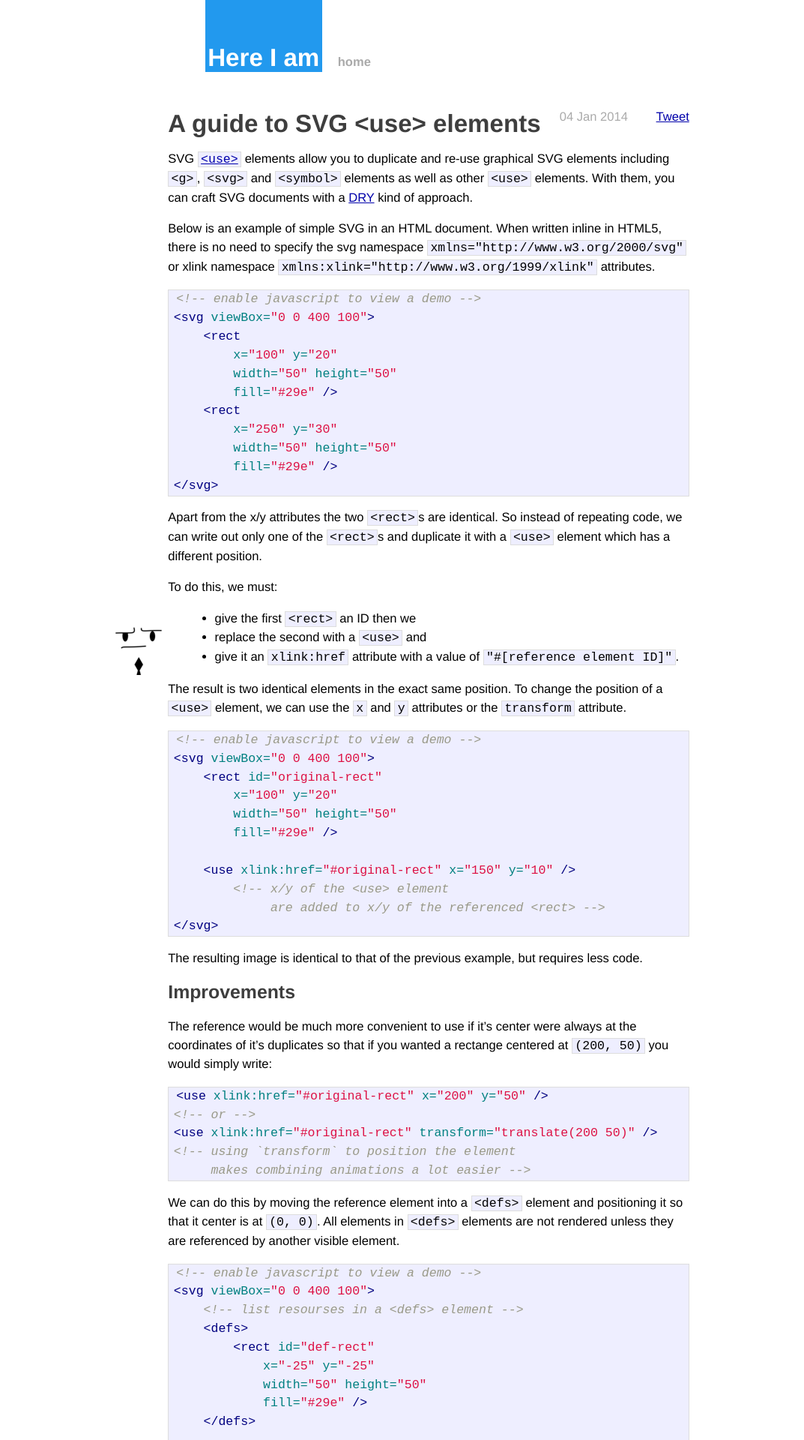
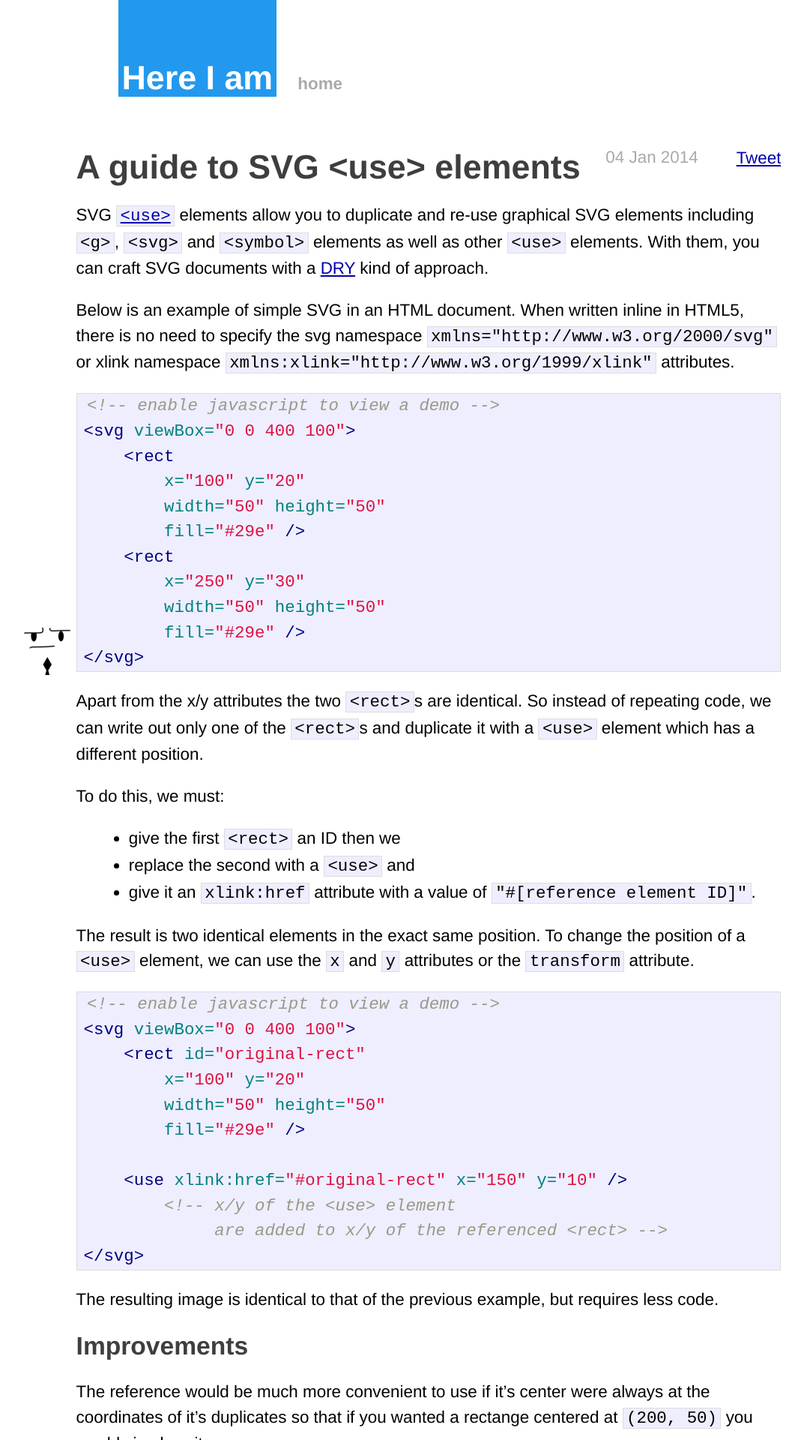
Before and after one commit to taye/taye.github.io, a Jekyll site: the page built from _posts/2014-01-14-a-guide-to-svg-use-elements.markdown, in a window 1280 px wide. Shown: the top 1920 px of the page at 75% size, without its empty margins (68-1141 px from the left). Built offline with Jekyll 4.4.1, drawn with Linux system fonts in a browser that asks for light colours; some web fonts are replaced; Markdown is read by kramdown in place of the engine named in the settings; comment, search, counter and statistics services are not loaded.

Commit message:
Adjust layout according to device width

```diff
--- a/_layouts/default.html
+++ b/_layouts/default.html
@@ -44,7 +44,7 @@
 
           {{ content }}
 
-          <div class="footer">
+          <footer>
             <img id="footer-me" src="{{ site.baseurl }}/img/hm-64.png" alt="A self portrait">
             <div class="contact">
               <p>
@@ -63,7 +63,7 @@
                 <img src="{{ site.baseurl }}/img/cc_by.png" alt="Attribution">
                 <img src="{{ site.baseurl }}/img/cc_sa.png" alt="ShareAlike">
             </a>
-          </div>
+          </footer>
         </div>
 
 {% if page.do_not_track != true and page.ga_create and page.ga_create != empty and page.ga_create != "" %}
--- a/_scss/taye.scss
+++ b/_scss/taye.scss
@@ -1,7 +1,6 @@
 body {
   background-color: #FFF;
   font-family: "Merriweather", Helvetica, Arial, sans-serif;
-  font-size: 0.9em;
   margin: auto;
 }
 
@@ -11,16 +10,6 @@
 
 h2 {
   color: #3e3e3e;
-}
-
-ul.posts {
-  list-style-type: none;
-  margin-bottom: 2em;
-  li {
-    line-height: 1.75em;
-  }
-  span {
-  }
 }
 
 header {
@@ -37,7 +26,7 @@
     color: white;
 
     padding: 1.75em 0.1em 0em;
-    margin: 0 0 1em 1.5em;
+    margin: 0 0 1em 6%;
     display: inline-block;
   }
 
@@ -54,8 +43,9 @@
 /* Site */
 
 .site {
-  font-size: 115%;
   width: 42em;
+  max-width: 95%;
+
   margin: auto;
   padding: 0 1em;
 
@@ -63,23 +53,29 @@
     color: #aaa;
     float: right;
   }
-  .footer {
+
+  footer {
     font-size: 80%;
     color: #666;
     border-top: 4px solid #eee;
     margin-top: 2em;
     overflow: hidden;
+
     .contact {
-      float: left;
-      margin-right: 3em;
+      margin-right: 2%;
+      display: inline-block;
+      vertical-align: middle;
+
       a {
         color: #8085C1;
       }
     }
+
     .rss {
       margin-top: 1.1em;
       margin-right: -.2em;
       float: right;
+
       img {
         border: 0;
       }
@@ -106,7 +102,10 @@
   pre {
     code {
       border: none;
+      word-wrap: break-word;
+      overflow-wrap: break-word;
     }
+
     &.terminal {
       border: 1px solid #000;
       background-color: #333;
@@ -126,7 +125,6 @@
     line-height: initial;
     color: #3e3e3e;
     display: inline;
-    float: left;
     margin: 0;
   }
   p {
@@ -135,10 +133,12 @@
 }
 
 #footer-me {
-  display: block;
+  display: inline-block;
   position: fixed;
   bottom: 0;
   margin-left: -70px;
+  vertical-align: middle;
+
   width: 64px;
   height: 64px;
 }
@@ -146,6 +146,9 @@
 #cc-license {
   float: right;
   height: 40px;
+  text-decoration: none;
+  display: inline-block;
+
   img {
     width: 35px;
     height: 35px;
@@ -190,7 +193,7 @@
     background-color: #E5F3FD;
     color: #29e;
 
-    transition: all 0.2s;
+    transition: background-color 0.2s, color 0.2s;
 
     &:hover {
       color: #f40;
@@ -202,12 +205,8 @@
     color: #333;
     text-decoration: none;
 
-    margin: 0 0 0 0.7em;
+    margin: 0 0 0.5em 0.7em;
     display: inline-block;
-
-    & > p {
-      margin: 0;
-    }
   }
 
   td {
@@ -235,6 +234,38 @@
   vertical-align: middle;
 }
 
+@media screen and (min-width: 1000pX) {
+  body {
+    font-size: 1.4em;
+  }
+}
+
+@media screen and (max-width: 720pX) {
+  .site {
+    width: 95%;
+    padding: 0 2.5%;
+  }
+
+  pre code {
+    font-size: 0.8em;
+  }
+
+  table.posts td:first-child {
+    font-size: 0.9em;
+    width: 6em;
+  }
+
+  #footer-me {
+    position: static;
+    margin-left: 0;
+  }
+}
+
+@media screen and (max-width: 320pX) {
+  table.posts td:first-child {
+    display: none;
+  }
+}
 
 @font-face {
   font-family: "Merriweather";
--- a/css/taye.css
+++ b/css/taye.css
@@ -1,7 +1,6 @@
 body {
   background-color: #FFF;
   font-family: "Merriweather", Helvetica, Arial, sans-serif;
-  font-size: 0.9em;
   margin: auto; }
 
 a {
@@ -9,12 +8,6 @@
 
 h2 {
   color: #3e3e3e; }
-
-ul.posts {
-  list-style-type: none;
-  margin-bottom: 2em; }
-  ul.posts li {
-    line-height: 1.75em; }
 
 header {
   font-family: Helvetica, Arial, sans-serif; }
@@ -26,7 +19,7 @@
     background-color: #29e;
     color: white;
     padding: 1.75em 0.1em 0em;
-    margin: 0 0 1em 1.5em;
+    margin: 0 0 1em 6%;
     display: inline-block; }
   header a.extra {
     color: #aaa;
@@ -36,29 +29,30 @@
 
 /* Site */
 .site {
-  font-size: 115%;
   width: 42em;
+  max-width: 95%;
   margin: auto;
   padding: 0 1em; }
   .site .meta {
     color: #aaa;
     float: right; }
-  .site .footer {
+  .site footer {
     font-size: 80%;
     color: #666;
     border-top: 4px solid #eee;
     margin-top: 2em;
     overflow: hidden; }
-    .site .footer .contact {
-      float: left;
-      margin-right: 3em; }
-      .site .footer .contact a {
+    .site footer .contact {
+      margin-right: 2%;
+      display: inline-block;
+      vertical-align: middle; }
+      .site footer .contact a {
         color: #8085C1; }
-    .site .footer .rss {
+    .site footer .rss {
       margin-top: 1.1em;
       margin-right: -.2em;
       float: right; }
-      .site .footer .rss img {
+      .site footer .rss img {
         border: 0; }
 
 .post {
@@ -74,7 +68,9 @@
     background-color: #eef;
     padding: 0 .2em; }
   .post pre code {
-    border: none; }
+    border: none;
+    word-wrap: break-word;
+    overflow-wrap: break-word; }
   .post pre.terminal {
     border: 1px solid #000;
     background-color: #333;
@@ -90,22 +86,24 @@
     line-height: initial;
     color: #3e3e3e;
     display: inline;
-    float: left;
     margin: 0; }
   .post-title p {
     margin: 0; }
 
 #footer-me {
-  display: block;
+  display: inline-block;
   position: fixed;
   bottom: 0;
   margin-left: -70px;
+  vertical-align: middle;
   width: 64px;
   height: 64px; }
 
 #cc-license {
   float: right;
-  height: 40px; }
+  height: 40px;
+  text-decoration: none;
+  display: inline-block; }
   #cc-license img {
     width: 35px;
     height: 35px;
@@ -139,17 +137,15 @@
   text-decoration: none;
   background-color: #E5F3FD;
   color: #29e;
-  transition: all 0.2s; }
+  transition: background-color 0.2s, color 0.2s; }
   table.posts .title:hover {
     color: #f40;
     border-color: #f40; }
 table.posts .post-excerpt {
   color: #333;
   text-decoration: none;
-  margin: 0 0 0 0.7em;
+  margin: 0 0 0.5em 0.7em;
   display: inline-block; }
-  table.posts .post-excerpt > p {
-    margin: 0; }
 table.posts td {
   padding-bottom: 1.5em; }
   table.posts td:first-child {
@@ -168,6 +164,27 @@
   height: 20px;
   vertical-align: middle; }
 
+@media screen and (min-width: 1000pX) {
+  body {
+    font-size: 1.4em; } }
+@media screen and (max-width: 720pX) {
+  .site {
+    width: 95%;
+    padding: 0 2.5%; }
+
+  pre code {
+    font-size: 0.8em; }
+
+  table.posts td:first-child {
+    font-size: 0.9em;
+    width: 6em; }
+
+  #footer-me {
+    position: static;
+    margin-left: 0; } }
+@media screen and (max-width: 320pX) {
+  table.posts td:first-child {
+    display: none; } }
 @font-face {
   font-family: "Merriweather";
   font-style: normal;
--- a/index.html
+++ b/index.html
@@ -13,7 +13,7 @@
         <td>
             <a class="title" href="{{ site.baseurl }}{{ post.url }}">{{ post.title | xml_escape }}</a>
             {% if post.excerpt %}
-            <a class="post-excerpt" href="{{ site.baseurl }}{{ post.url }}"><p>{{ post.excerpt | xml_escape }}</p></a>
+            <p class="post-excerpt">{{ post.excerpt | xml_escape }}</p>
             {% endif %}
         </td>
     </tr>
```
